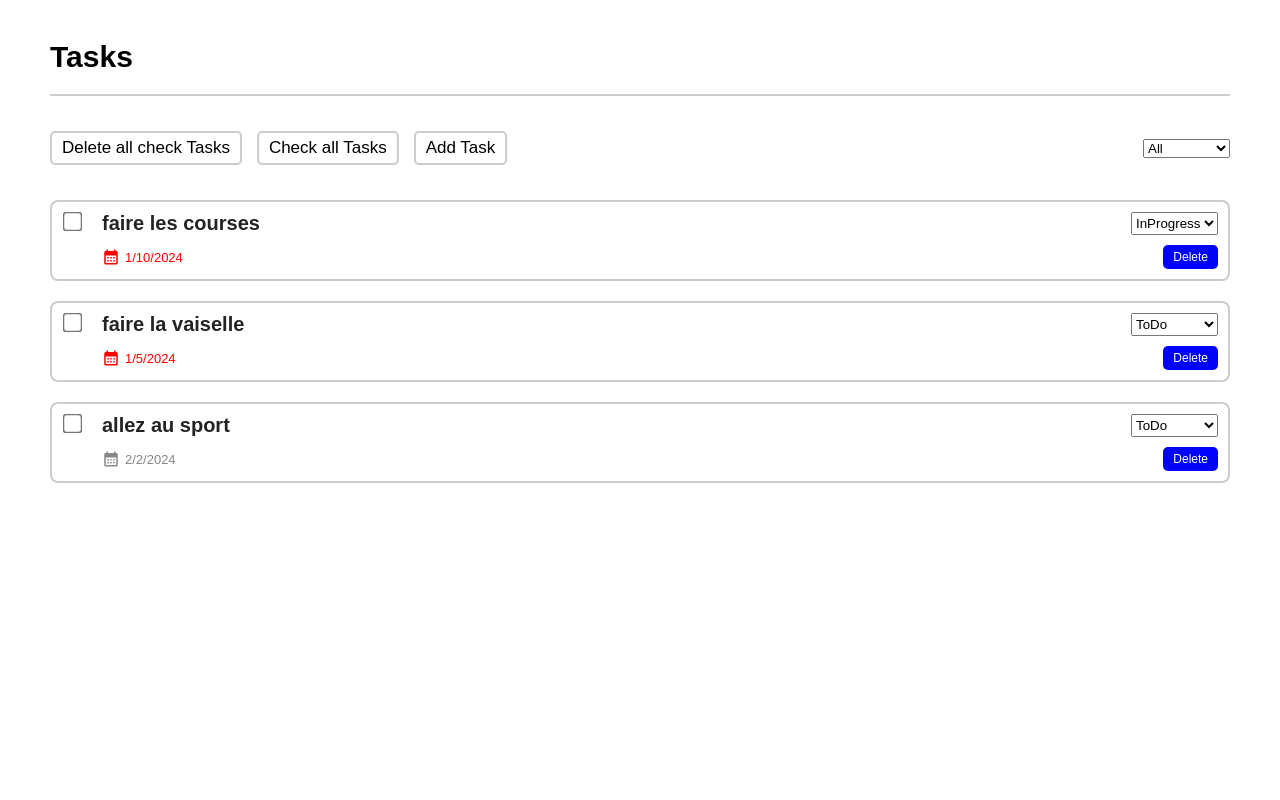
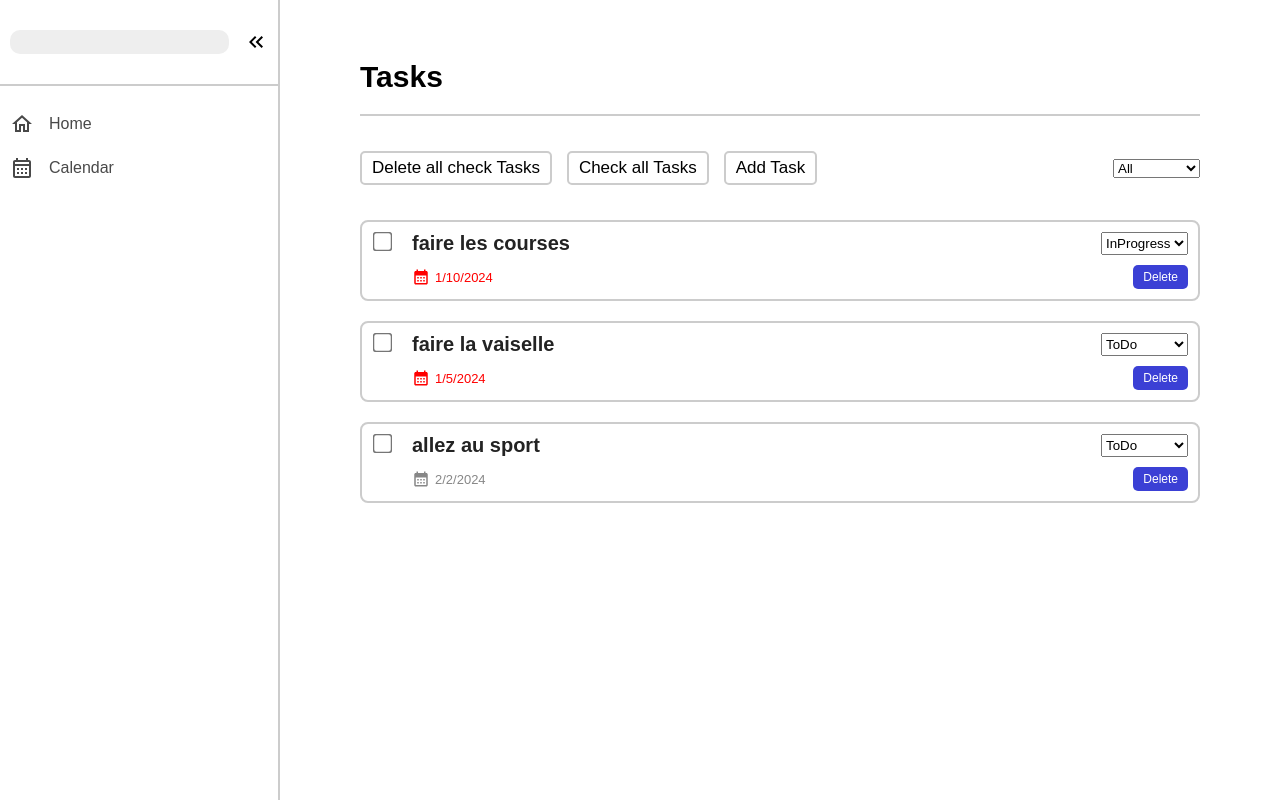
Before and after one commit to Sail-Cpu/My-Todo, a React (Create React App) app: page / in a window 1280 px wide. Built offline with nearby package versions, Linux system fonts and the light colour scheme.

Commit message:
Implement NavBar and router

```diff
--- a/package.json
+++ b/package.json
@@ -12,6 +12,7 @@
     "@testing-library/user-event": "^13.5.0",
     "react": "^18.2.0",
     "react-dom": "^18.2.0",
+    "react-router-dom": "^6.21.3",
     "react-scripts": "5.0.1",
     "sass": "^1.70.0",
     "sonner": "^1.3.1",
--- a/src/App.js
+++ b/src/App.js
@@ -1,10 +1,16 @@
 import React from 'react';
-import Home from "./pages/Home.js";
+import { Outlet } from "react-router-dom";
+//Components
+import NavBar from "./components/navigation/NavBar";
+
 function App() {
+
   return (
-    <div className="App">
-      <Home />
-    </div>
+      <>
+          <NavBar />
+          <Outlet />
+      </>
+
   );
 }
 
--- /dev/null
+++ b/src/components/navigation/NavBar.js
@@ -0,0 +1,33 @@
+import React from 'react';
+import { Link } from "react-router-dom";
+//Icons
+import KeyboardDoubleArrowLeftIcon from '@mui/icons-material/KeyboardDoubleArrowLeft';
+import HomeOutlinedIcon from '@mui/icons-material/HomeOutlined';
+import CalendarMonthOutlinedIcon from '@mui/icons-material/CalendarMonthOutlined';
+
+const NavBar = () => {
+    return(
+        <div className="nav-bar-container">
+            <div className="nav-bar-top">
+                <input />
+                <KeyboardDoubleArrowLeftIcon />
+            </div>
+            <ul className="nav-bar-bottom">
+                <Link to={`/`}>
+                    <li>
+                        <HomeOutlinedIcon />
+                        <span>Home</span>
+                    </li>
+                </Link>
+                <Link to={`Calendar`}>
+                    <li>
+                        <CalendarMonthOutlinedIcon />
+                        <span>Calendar</span>
+                    </li>
+                </Link>
+            </ul>
+        </div>
+    )
+}
+
+export default NavBar;
--- a/src/index.js
+++ b/src/index.js
@@ -2,10 +2,26 @@ import React from 'react';
 import ReactDOM from 'react-dom/client';
 import App from './App';
 import "./styles/styles.css";
+import {createBrowserRouter, RouterProvider} from "react-router-dom";
+import Home from "./pages/Home";
+
+const router = createBrowserRouter([
+    {
+        path: "/",
+        element: <App />,
+        children: [
+            {
+                path: "",
+                element: <Home />,
+            },
+        ],
+    },
+]);
+
 
 const root = ReactDOM.createRoot(document.getElementById('root'));
 root.render(
   <React.StrictMode>
-    <App />
+    <RouterProvider router={router} />
   </React.StrictMode>
 );
--- a/src/pages/Home.js
+++ b/src/pages/Home.js
@@ -37,7 +37,7 @@ const Home = () => {
                         :
                         <button onClick={() => checkAllTask()}>Check all Tasks</button>
                     }
-                    <button style={{backgroundColor: createTask && 'blue' , color: createTask && 'white'}} onClick={() => setCreateTask(!createTask)}>Add Task</button>
+                    <button style={{backgroundColor: createTask && '#3b40d5' , color: createTask && 'white'}} onClick={() => setCreateTask(!createTask)}>Add Task</button>
                 </div>
                 <div className="home-button-right">
                     <select onChange={(e) => filterStatut(e)}>
--- /dev/null
+++ b/src/styles/components/nav-bar.scss
@@ -0,0 +1,43 @@
+.nav-bar-container{
+  position: fixed;
+  width: 280px;
+  height: 100%;
+  border-right: 2px solid #cccccc;
+  .nav-bar-top{
+    display: flex;
+    justify-content: space-between;
+    width: 100%;
+    padding: 30px 10px;
+    input{
+      padding: 0 10px;
+      border: none;
+      outline: none;
+      font-size: 15px;
+      border-radius: 10px;
+      background-color: #eeeeee;
+    }
+    border-bottom: 2px solid #cccccc;
+  }
+  .nav-bar-bottom{
+    width: 100%;
+    padding: 0;
+    a{
+      text-decoration: none;
+    }
+    li{
+      color: #494949;
+      display: flex;
+      align-items: center;
+      svg{
+        margin-right: 15px;
+      }
+      padding: 10px;
+      cursor: pointer;
+      transition: 0.2s ease;
+    }
+    li:hover{
+      background-color: #3b40d5;
+      color: #fff;
+    }
+  }
+}
--- a/src/styles/components/task.scss
+++ b/src/styles/components/task.scss
@@ -41,7 +41,7 @@
       }
       button{
         padding: 5px 10px;
-        background-color: blue;
+        background-color: #3b40d5;
         font-size: 12px;
         color: #fff;
         border: none;
--- a/src/styles/pages/home.scss
+++ b/src/styles/pages/home.scss
@@ -1,5 +1,5 @@
 .home-container{
-  padding: 20px 50px;
+  padding: 40px 80px 40px 360px;
   width: 100%;
   .home-title-container{
     h1{
@@ -22,7 +22,7 @@
       cursor: pointer;
     }
     button:hover{
-      background-color: blue;
+      background-color: #3b40d5;
       color: white;
     }
     margin: 35px 0;
--- a/src/styles/styles.css
+++ b/src/styles/styles.css
@@ -3,3 +3,4 @@
 @import "./pages/home.scss";
 /* Components */
 @import "./components/task.scss";
+@import "./components/nav-bar.scss";
```
Also changed, not shown: 1 other file (tests, documents, lock files or other folders).
